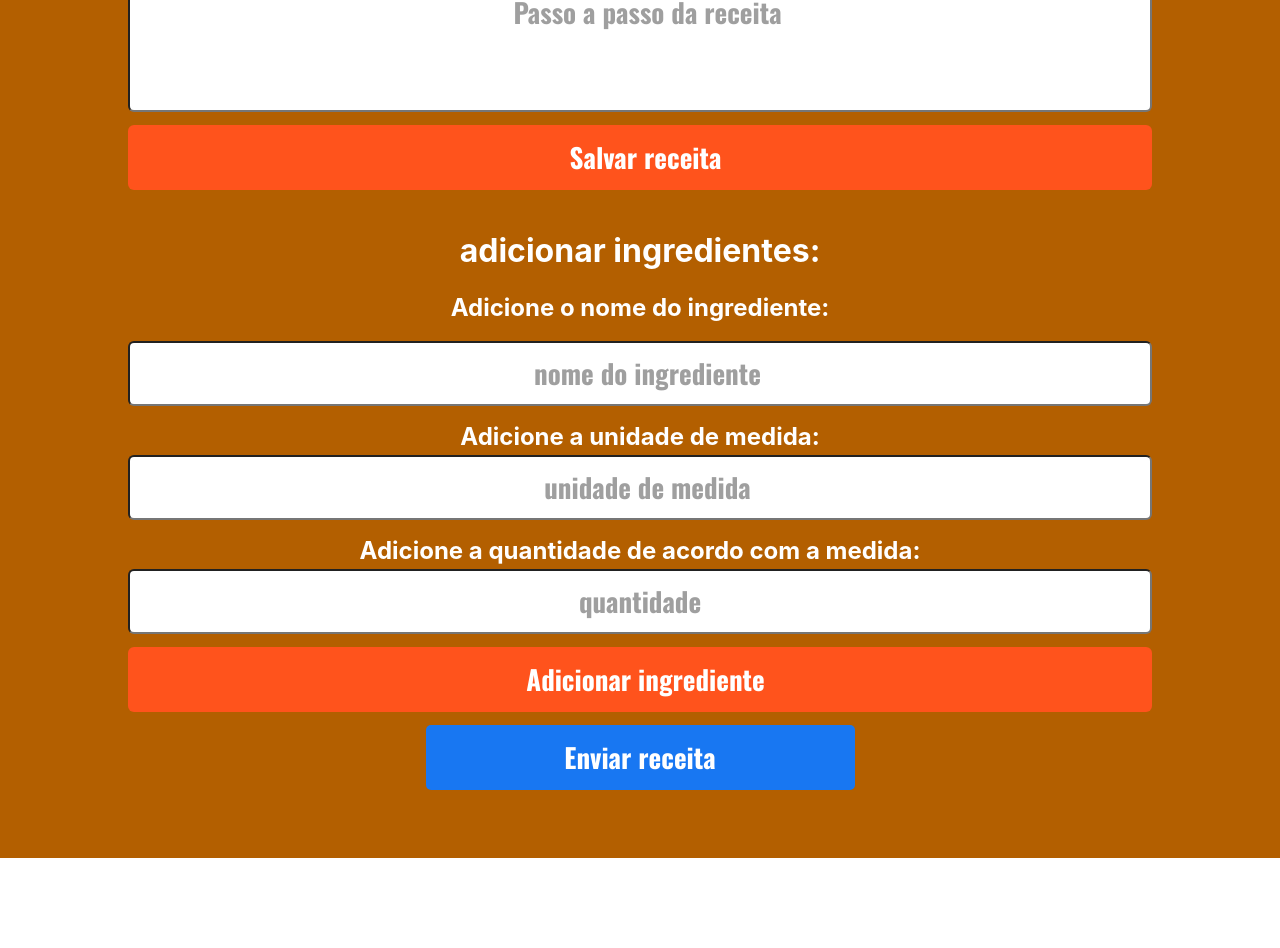
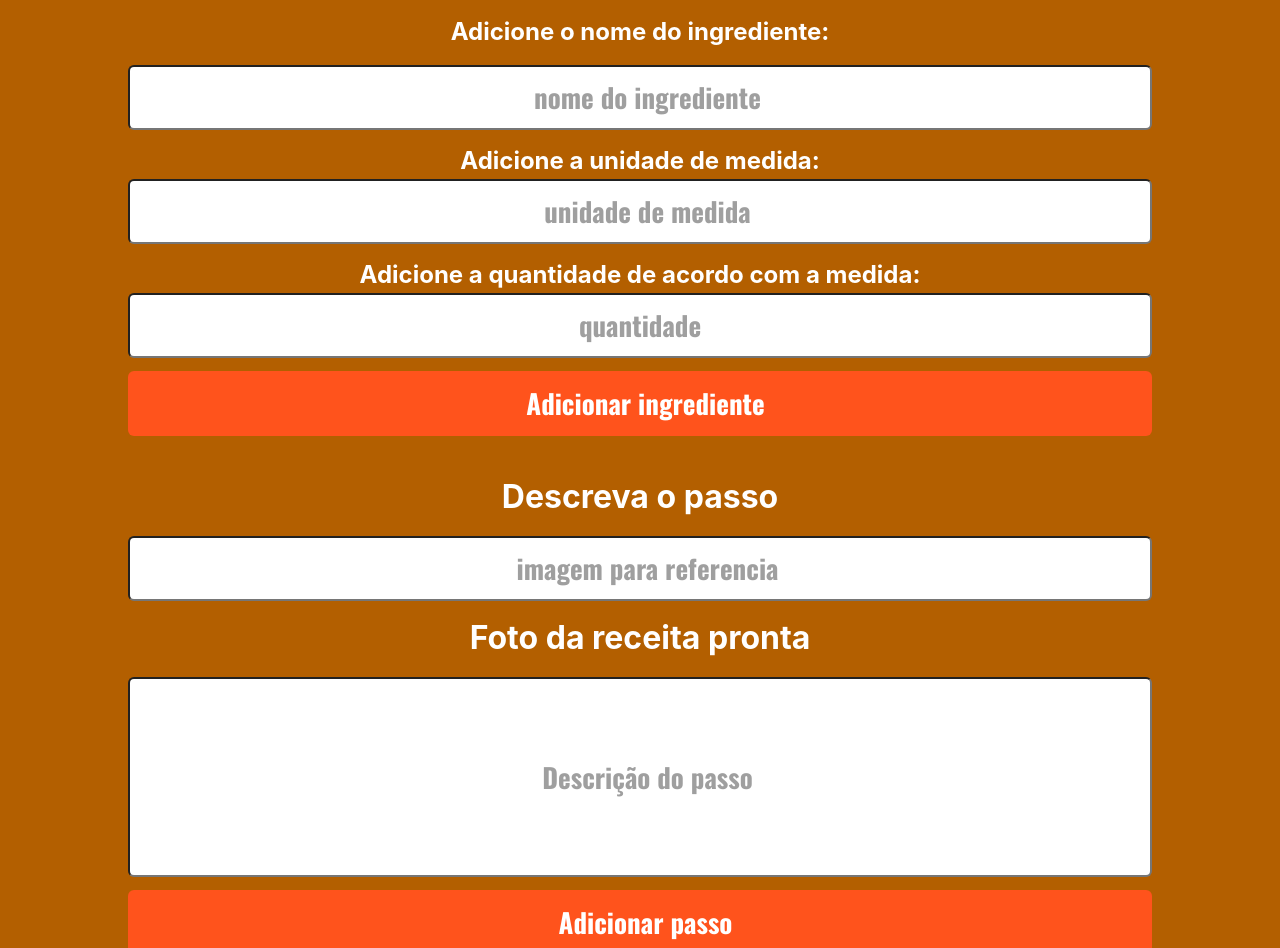
Before and after one commit to BeneditaReceita/BeneditaReceita-Website, a React (Vite) app: page /nova-receita in a window 1280 px wide. Shown: the part 958-1906 px from the top of the page. Before the commit the page ends 1816 px from the top, so only its background shows below. Built offline with nearby package versions, Linux system fonts and the light colour scheme; no server answers.

Commit message:
feat: add recipe steps with image

```diff
--- a/src/pages/NewRecipe/components/descriptionForm.tsx
+++ b/src/pages/NewRecipe/components/descriptionForm.tsx
@@ -5,11 +5,10 @@ export type Receita = {
   name: string;
   Description: string;
   img: string;
-  HowTo: string;
 };
 
 // eslint-disable-next-line @typescript-eslint/no-explicit-any
-export default function DescriptionForm(prop: any) {
+export default function Description(prop: any) {
   const {
     register,
     handleSubmit,
@@ -54,23 +53,12 @@ export default function DescriptionForm(prop: any) {
           {errors.Description && (
             <span> Você precisa contar a história da sua receita! </span>
           )}
-          <h2>Passo a passo da receita</h2>
-          <input
-            style={{ background: "white" }}
-            placeholder="Passo a passo da receita"
-            type="text"
-            {...register("HowTo", { required: true })}
-          />
-
-          {errors.HowTo && (
-            <span> Você precisa contar como fazer sua receita </span>
-          )}
         </BigInputs>
 
         <input
           style={{ background: "#FF531C", color: "#ffffff", border: "none" }}
           type="submit"
-          value={"Salvar receita"}
+          value={"Salvar descrição"}
         />
       </form>
     </>
--- /dev/null
+++ b/src/pages/NewRecipe/components/steps.tsx
@@ -0,0 +1,70 @@
+import { BigInputs } from "../styled";
+import { useForm, SubmitHandler } from "react-hook-form";
+
+export type Step = {
+  Description: string;
+  img: string;
+  step: number | null;
+};
+
+const array: any = [];
+let count = 0;
+
+// eslint-disable-next-line @typescript-eslint/no-explicit-any
+export default function Steps(prop: any) {
+  const {
+    register,
+    handleSubmit,
+    formState: { errors },
+  } = useForm<Step>();
+
+  const onSubmit: SubmitHandler<Step> = (data) => {
+    data.step = count;
+    count++;
+    array.push(data);
+    console.log(array);
+    prop.step(array);
+  };
+
+  return (
+    <>
+      <form onSubmit={handleSubmit(onSubmit)}>
+        <h2>Descreva o passo</h2>
+        {/* register your input into the hook by invoking the "register" function */}
+        <input
+          style={{ background: "white" }}
+          placeholder="imagem para referencia"
+          type="url"
+          {...register("img", { required: true, maxLength: 100 })}
+        />
+
+        {errors.img && (
+          <span>
+            Adicione uma imagem para a etapa! Precisa ser uma url de imagem
+          </span>
+        )}
+
+        <BigInputs>
+          <h2>Foto da receita pronta</h2>
+          <input
+            style={{ background: "white" }}
+            placeholder="Descrição do passo"
+            type="text"
+            {...register("Description", { required: true })}
+          />
+
+          {errors.Description && (
+            <span> Você precisa descrever esse passo! </span>
+          )}
+          {errors.Description && <span> Adicione uma descrição</span>}
+        </BigInputs>
+
+        <input
+          style={{ background: "#FF531C", color: "#ffffff", border: "none" }}
+          type="submit"
+          value={"Adicionar passo"}
+        />
+      </form>
+    </>
+  );
+}
--- a/src/pages/NewRecipe/index.tsx
+++ b/src/pages/NewRecipe/index.tsx
@@ -3,25 +3,11 @@ import DescriptionForm from "./components/descriptionForm";
 import { Container, Globalstyles, Button } from "./styled";
 import { useForm, SubmitHandler } from "react-hook-form";
 import { Receita } from "./components/descriptionForm";
-// import { Ingredients } from "../../services/useRecipes";
+
 import api from "../../services/api";
+import Steps from "./components/steps";
 
-type Inputs = {
-  quantity: number;
-  name: string;
-  measureUnit: string;
-};
-
-// type completeForm = {
-//   name: string;
-//   Description: string;
-//   img: string;
-//   HowTo: string;
-//   Ingredients: Ingredients;
-// };
-
-const array: Inputs[] = [];
-export default function Signin() {
+export default function AddRecipe() {
   const {
     register,
     handleSubmit,
@@ -29,17 +15,23 @@ export default function Signin() {
   } = useForm<Inputs>();
 
   const [receita, setreceita] = useState<Receita>({} as Receita);
-  const [ingredientArray, setingredientArray] = useState<Inputs[]>(
-    [] as Inputs[]
+  const [step, setstep] = useState<Receita>({} as Receita);
+
+  const [ingredientArray, setingredientArray] = useState<DataType[]>(
+    [] as DataType[]
   );
 
   const onSubmit: SubmitHandler<Inputs> = (data) => {
-    data.quantity = parseInt(data.quantity);
-    array.push(data);
+    const sendData = {
+      quantity: parseInt(data.quantity),
+      name: data.name,
+      measureUnit: data.measureUnit,
+    };
+
+    array.push(sendData);
     setingredientArray(array);
   };
-  console.log(ingredientArray);
-
+  console.log(step);
   async function post() {
     if (Object.keys(receita).length === 0 || !ingredientArray[0]) {
       alert("preencha todos os campos e clique em salvar");
@@ -49,7 +41,7 @@ export default function Signin() {
       name: receita.name,
       Description: receita.Description,
       img: receita.img,
-      HowTo: receita.HowTo,
+      Steps: step,
       Ingredients: ingredientArray,
     });
   }
@@ -58,6 +50,7 @@ export default function Signin() {
     <Container>
       <h1>Compartilhe suas receitas favoritas!</h1>
       <DescriptionForm receita={setreceita} />
+
       <form onSubmit={handleSubmit(onSubmit)}>
         <span>
           <h2>adicionar ingredientes:</h2>
@@ -99,8 +92,24 @@ export default function Signin() {
           value={"Adicionar ingrediente"}
         />
       </form>
+      <Steps step={setstep} />
+
       <Button onClick={() => post()}>Enviar receita</Button>
       <Globalstyles />
     </Container>
   );
 }
+
+type Inputs = {
+  quantity: string;
+  name: string;
+  measureUnit: string;
+};
+
+type DataType = {
+  quantity: number;
+  name: string;
+  measureUnit: string;
+};
+
+const array: DataType[] = [];
--- a/src/pages/landing.tsx
+++ b/src/pages/landing.tsx
@@ -9,7 +9,7 @@ export default function Landing() {
     { Description: "", createdAt: "", id: 0, img: "", name: "" },
   ]);
   const { recipes } = useRecipeList();
-
+  const joj = useRecipeList;
   if (!recipeList[0].id) {
     if (recipes) {
       const { data } = recipes;
@@ -18,6 +18,8 @@ export default function Landing() {
       return <>loading</>;
     }
   }
+
+  console.log(joj);
 
   return (
     <>
```
